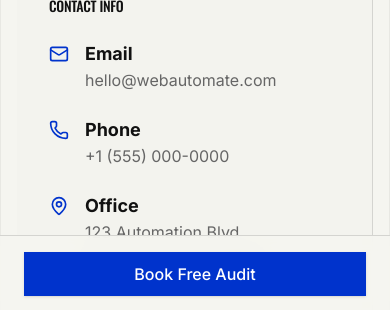
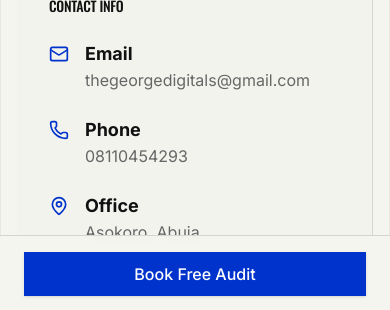
Before and after one commit to Dxboss/webtomater, a Next.js app: page /contact in a window 390 px wide. Shown: the part 532-842 px from the top of the page. Built offline with nearby package versions, Linux system fonts and the light colour scheme; no server answers.

Commit message:
Update contact info: email, phone, address

```diff
--- a/src/app/api/contact/route.ts
+++ b/src/app/api/contact/route.ts
@@ -6,7 +6,7 @@ import { Resend } from "resend"
 const resend = process.env.RESEND_API_KEY
   ? new Resend(process.env.RESEND_API_KEY)
   : null
-const ADMIN_EMAIL = process.env.ADMIN_EMAIL || "hello@webautomate.agency"
+const ADMIN_EMAIL = process.env.ADMIN_EMAIL || "thegeorgedigitals@gmail.com"
 
 export async function POST(request: Request) {
   try {
--- a/src/app/contact/page.tsx
+++ b/src/app/contact/page.tsx
@@ -40,8 +40,8 @@ export default function ContactPage() {
                   <Mail className="w-5 h-5 text-accent mt-1" />
                   <div>
                     <span className="block font-bold text-lg">Email</span>
-                    <a href="mailto:hello@webautomate.com" className="text-muted-foreground hover:text-foreground transition-colors">
-                      hello@webautomate.com
+                    <a href="mailto:thegeorgedigitals@gmail.com" className="text-muted-foreground hover:text-foreground transition-colors">
+                      thegeorgedigitals@gmail.com
                     </a>
                   </div>
                 </li>
@@ -49,8 +49,8 @@ export default function ContactPage() {
                   <Phone className="w-5 h-5 text-accent mt-1" />
                   <div>
                     <span className="block font-bold text-lg">Phone</span>
-                    <a href="tel:+15550000000" className="text-muted-foreground hover:text-foreground transition-colors">
-                      +1 (555) 000-0000
+                    <a href="tel:08110454293" className="text-muted-foreground hover:text-foreground transition-colors">
+                      08110454293
                     </a>
                   </div>
                 </li>
@@ -59,8 +59,7 @@ export default function ContactPage() {
                   <div>
                     <span className="block font-bold text-lg">Office</span>
                     <p className="text-muted-foreground">
-                      123 Automation Blvd<br />
-                      Tech District, NY 10001
+                      Asokoro, Abuja
                     </p>
                   </div>
                 </li>
```
